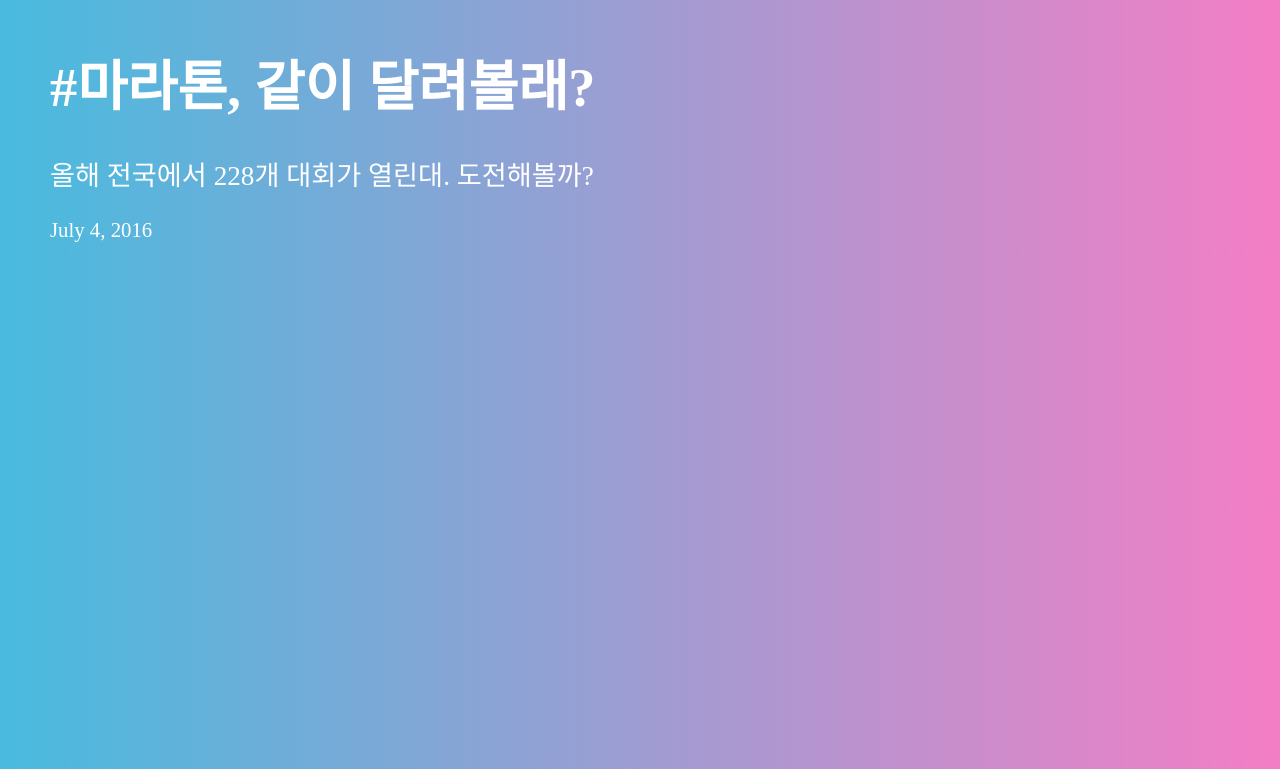
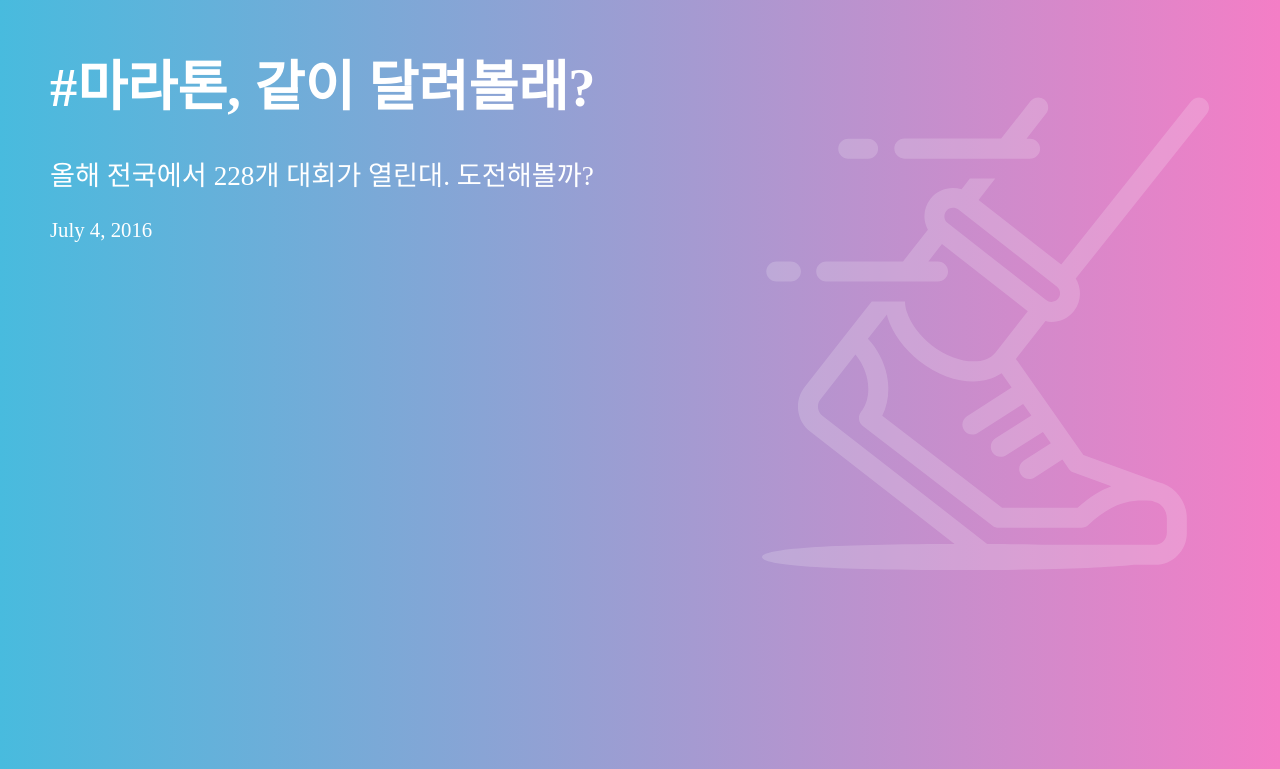
Before and after one commit to sujinleeme/sujinlee.me, a Django app: page /marathon-event/ in a window 1280 px wide. Shown: the top 769 px of the page. Run offline with Django 3.2, Linux system fonts and the light colour scheme; some libraries are stand-ins or nearby versions; some web fonts are replaced.

Commit message:
upload favicon & main image

```diff
--- a/myrun/static/css/myrun.css
+++ b/myrun/static/css/myrun.css
@@ -152,3 +152,123 @@ tbody td:hover:before {
 ::-webkit-scrollbar-thumb {
     -webkit-box-shadow: inset 0 0 16px rgba(255, 255, 255, 0.4);
 }
+
+.main_image {
+  opacity: 0.18;
+  position: fixed;
+  top: 0%;
+  right: 0%;
+  width: 50%;
+  z-index: 0;
+}
+
+/*
+title: Animated Mouse-scroll Down Button
+author: Sven
+available at : http://codepen.io/svenschebaum/pen/IlABK
+*/
+
+.scroll-btn {
+	display: block;
+	position: absolute;
+	left: 0;
+	right: 0;
+  top: 210%;
+	text-align: center;
+}
+.scroll-btn > * {
+	display: inline-block;
+	line-height: 18px;
+	font-size: 13px;
+	font-weight: normal;
+	color: #ffffff;
+}
+.scroll-btn > *:hover,
+.scroll-btn > *:focus,
+.scroll-btn > *.active {
+	color: #ffffff;
+}
+.scroll-btn > *:hover,
+.scroll-btn > *:focus,
+.scroll-btn > *:active,
+.scroll-btn > *.active {
+	opacity: 0.8;
+	filter: alpha(opacity=80);
+}
+.scroll-btn .mouse {
+	position: relative;
+	display: block;
+	width: 35px;
+	height: 60px;
+	margin: 0 auto 20px;
+	-webkit-box-sizing: border-box;
+	-moz-box-sizing: border-box;
+	box-sizing: border-box;
+}
+.scroll-btn .mouse > * {
+	position: absolute;
+	display: block;
+	width: 8px;
+	height: 8px;
+	margin: -4px 0 0 -4px;
+	background: white;
+	border-radius: 50%;
+	-webkit-animation: ani-mouse 2.5s linear infinite;
+	-moz-animation: ani-mouse 2.5s linear infinite;
+	animation: ani-mouse 2.5s linear infinite;
+}
+
+@-webkit-keyframes ani-mouse {
+	0% {
+	opacity: 1;
+	top: 29%;
+	}
+	15% {
+	opacity: 1;
+	top: 50%;
+	}
+	50% {
+	opacity: 0;
+	top: 50%;
+	}
+	100% {
+	opacity: 0;
+	top: 29%;
+	}
+}
+@-moz-keyframes ani-mouse {
+	0% {
+	opacity: 1;
+	top: 29%;
+	}
+	15% {
+	opacity: 1;
+	top: 50%;
+	}
+	50% {
+	opacity: 0;
+	top: 50%;
+	}
+	100% {
+	opacity: 0;
+	top: 29%;
+	}
+}
+@keyframes ani-mouse {
+	0% {
+	opacity: 1;
+	top: 29%;
+	}
+	15% {
+	opacity: 1;
+	top: 50%;
+	}
+	50% {
+	opacity: 0;
+	top: 50%;
+	}
+	100% {
+	opacity: 0;
+	top: 29%;
+	}
+}
--- a/myrun/templates/marathon/event_list.html
+++ b/myrun/templates/marathon/event_list.html
@@ -12,7 +12,8 @@
     <meta property="article:author"   content="https://www.facebook.com/sujiniworld" />
     <meta property="og:title"         content="#마라톤, 같이 달려볼래? 한눈에 보는 2016 마라톤 대회" />
     <meta property="og:description"   content="마라톤 온라인이 제공하는 2016년간 행사 데이터를 크롤링한 웹페이지입니다." />
-    <meta property="og:image"         content="#" />
+    <meta property="og:image"         content="http://sujinlee.me/marathon-event/image/run_logo.png" />
+    <link rel="icon" type="image/png" href="{% static 'image/run_logo.png' %}">
     <link href="//maxcdn.bootstrapcdn.com/font-awesome/4.5.0/css/font-awesome.min.css" rel="stylesheet" type="text/css">
     <link href="//spoqa.github.io/spoqa-han-sans/css/SpoqaHanSans-kr.css" rel='stylesheet' type='text/css'>
     <link href='//spoqa.github.io/spoqa-han-sans/css/SpoqaHanSans-jp.css' rel='stylesheet' type='text/css'>
@@ -49,6 +50,16 @@
             <h2>올해 전국에서 {{ count_total_events}}개 대회가 열린대. 도전해볼까?</h2>
             <div class="today">{{ today }}</div>
             <div class="fb-like" data-href="http://www.sujinlee.me/marathon-event/" data-layout="standard" data-action="like" data-size="small" data-show-faces="true" data-share="true"></div>
+            <img class="main_image" src="{% static 'image/main.svg' %}">
+            <span class="scroll-btn">
+<a href="#">
+  <span class="mouse">
+    <span>
+    </span>
+  </span>
+</a>
+</span>
+
           </div>
         </section>
         <section class="page2">
```
Also changed, not shown: myrun/static/image/main.svg (added), myrun/static/image/run_logo.png (added).
